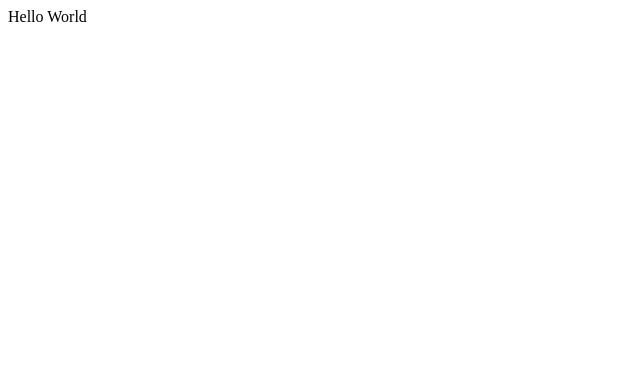
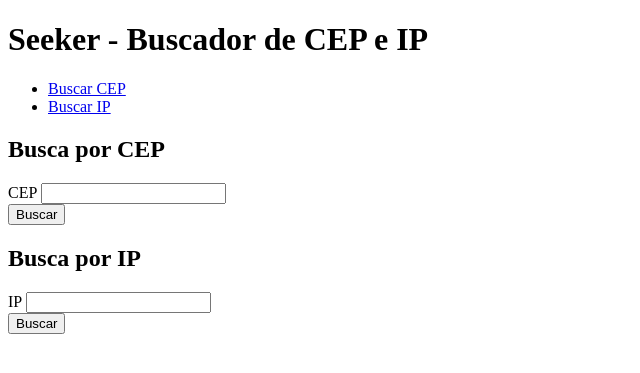
Before and after one commit to lana2-2karla/CEPSeeker, a Flask app: page / in a window 1280 px wide. Before the commit the part shown is almost empty. Shown: the top 373 px of the page, without its empty margins (0-640 px from the left). Run offline with Flask 3, Linux system fonts and the light colour scheme.

Commit message:
:sparkles: feat: body

```diff
--- a/app/templates/index.html
+++ b/app/templates/index.html
@@ -4,6 +4,35 @@
   <title>Seeker - Buscador de CEP e IP</title>
 </head>
 <body>
-   <div>Hello World</div>
+  <div class="container">
+    <h1>Seeker - Buscador de CEP e IP</h1>
+    <div id="tabs">
+      <ul>
+        <li><a href="#tab-cep">Buscar CEP</a></li>
+        <li><a href="#tab-ip">Buscar IP</a></li>
+      </ul>
+      <div id="tab-cep">
+        <h2>Busca por CEP</h2>
+        <form id="cep-form">
+          <div class="form-group">
+            <label for="cep">CEP</label>
+            <input type="text" id="cep" class="form-control">
+          </div>
+            <button type="submit" class="btn btn-primary">Buscar</button>
+        </form>
+      </div>
+      <div id="tab-ip">
+        <h2>Busca por IP</h2>
+        <form id="ip-form">
+          <div class="form-group">
+            <label for="ip">IP</label>
+            <input type="text" id="ip" class="form-control">
+          </div>
+            <button type="submit" class="btn btn-primary">Buscar</button>
+        </form>
+      </div>
+    </div>
+  </div>
+
 </body>
 </html>
```
